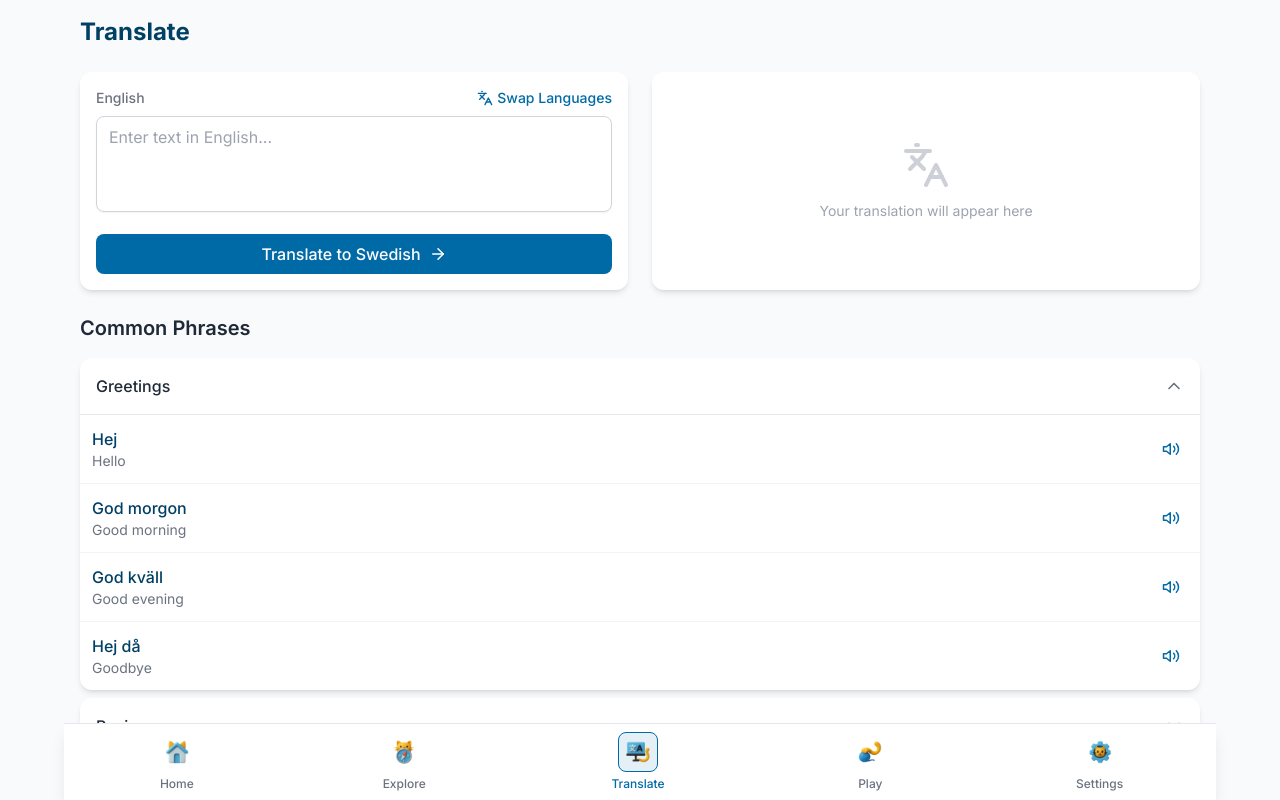
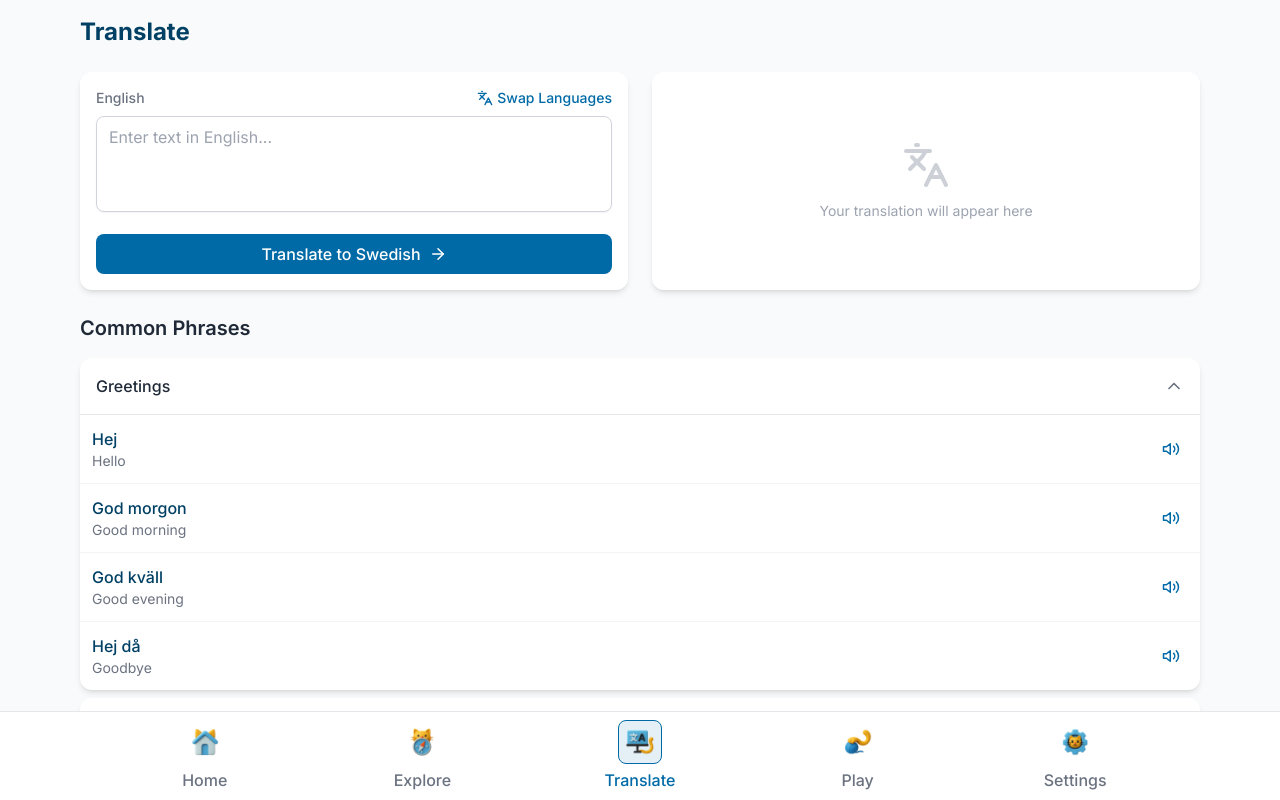
Before and after one commit to PatrickJan88/svenskalek-v3.0, a React (Vite) app: page /translate in a window 1280 px wide. Built offline with nearby package versions, Linux system fonts and the light colour scheme.

Commit message:
Updated Navigation.tsx

```diff
--- a/src/components/Navigation.tsx
+++ b/src/components/Navigation.tsx
@@ -78,7 +78,8 @@ const Navigation: React.FC = () => {
   ];
 
   return (
-    <nav className="fixed bottom-0 left-1/2 -translate-x-1/2 w-full max-w-md sm:max-w-lg md:max-w-2xl lg:max-w-4xl xl:max-w-6xl bg-white dark:bg-neutral-800 border-t border-neutral-200 dark:border-neutral-700 shadow-lg z-10">
+    <nav className="fixed bottom-0 left-0 right-0 w-full bg-white dark:bg-neutral-800 border-t border-neutral-200 dark:border-neutral-700 shadow-lg z-10">
+      <div className="mx-auto w-full max-w-md sm:max-w-lg md:max-w-2xl lg:max-w-4xl xl:max-w-6xl px-4 sm:px-6 lg:px-8">
         <div className="flex justify-around items-center">
           {navItems.map(item => {
             const isActive = location.pathname === item.path ||
@@ -88,21 +89,22 @@ const Navigation: React.FC = () => {
               <NavLink
                 key={item.path}
                 to={item.path}
-              className={`nav-item ${isActive ? 'nav-item-active' : 'nav-item-inactive'}`}
+                className={`nav-item flex-1 ${isActive ? 'nav-item-active' : 'nav-item-inactive'}`}
               >
-              <div className={`w-10 h-10 flex items-center justify-center flex-shrink-0 rounded-lg transition-all duration-200 ${
+                <div className={`w-9 h-9 sm:w-10 sm:h-10 lg:w-11 lg:h-11 flex items-center justify-center flex-shrink-0 rounded-lg transition-all duration-200 ${
                   isActive
                     ? 'bg-primary-500 bg-opacity-10 border border-primary-500 dark:border-primary-400'
                     : ''
                 }`}>
-                <div className="w-6 h-6 flex items-center justify-center">
+                  <div className="w-5 h-5 sm:w-6 sm:h-6 lg:w-7 lg:h-7 flex items-center justify-center">
                     {item.icon}
                   </div>
                 </div>
-              <span className="mt-1">{item.label}</span>
+                <span className="mt-1 text-xs sm:text-sm lg:text-base">{item.label}</span>
               </NavLink>
             );
           })}
+        </div>
       </div>
     </nav>
   );
```
Lines whose indentation alone changed are shown as unchanged.
